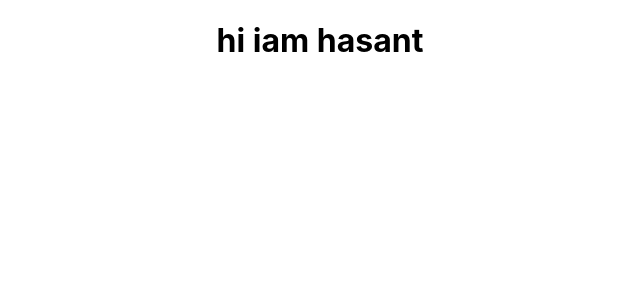
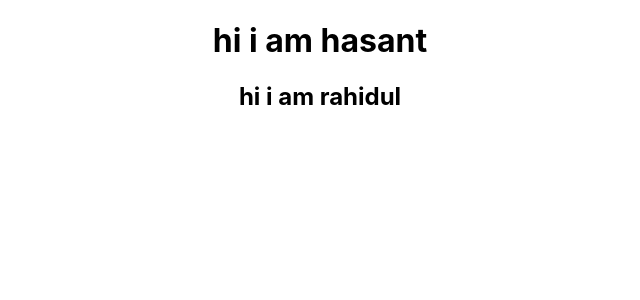
Before and after one commit to rahayon/vfx, a React (Create React App) app in the folder frontend/: page / in a window 1280 px wide. Shown: the top 300 px of the page, without its empty margins (320-960 px from the left). Built offline with nearby package versions, Linux system fonts and the light colour scheme.

Commit message:
2nd commit

```diff
--- a/frontend/src/App.js
+++ b/frontend/src/App.js
@@ -4,7 +4,8 @@ import './App.css';
 function App() {
   return (
     <div className="App">
-      <h1>hi iam hasant</h1>
+      <h1>hi i am hasant</h1>
+      <h2>hi i am rahidul</h2>
     </div>
   );
 }
```
